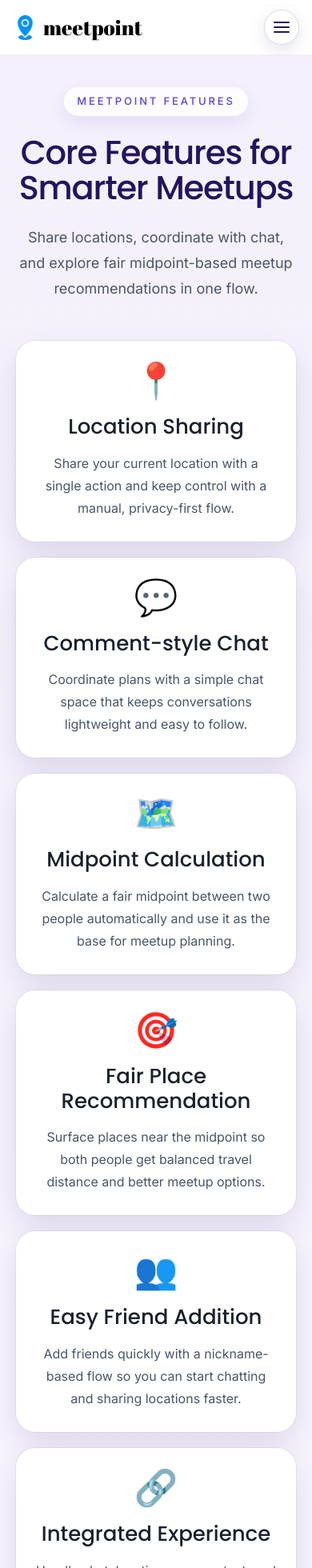
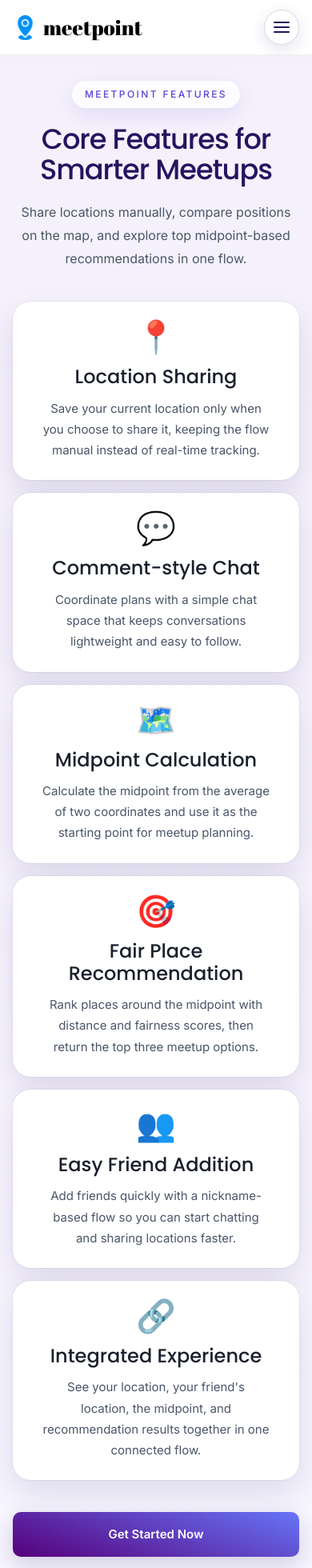
Before and after one commit to sungeun15/meetpoint, a Next.js app: page /features in a window 390 px wide. Shown: the top 1960 px of the page at 80% size. Built offline with nearby package versions, Linux system fonts and the light colour scheme.

Commit message:
feat: refine features page copy and responsive spacing

```diff
--- a/app/features/page.tsx
+++ b/app/features/page.tsx
@@ -17,7 +17,7 @@ const featureCards = [
         icon: "📍",
         title: "Location Sharing",
         description:
-            "Share your current location with a single action and keep control with a manual, privacy-first flow.",
+            "Save your current location only when you choose to share it, keeping the flow manual instead of real-time tracking.",
     },
     {
         icon: "💬",
@@ -29,13 +29,13 @@ const featureCards = [
         icon: "🗺️",
         title: "Midpoint Calculation",
         description:
-            "Calculate a fair midpoint between two people automatically and use it as the base for meetup planning.",
+            "Calculate the midpoint from the average of two coordinates and use it as the starting point for meetup planning.",
     },
     {
         icon: "🎯",
         title: "Fair Place Recommendation",
         description:
-            "Surface places near the midpoint so both people get balanced travel distance and better meetup options.",
+            "Rank places around the midpoint with distance and fairness scores, then return the top three meetup options.",
     },
     {
         icon: "👥",
@@ -47,7 +47,7 @@ const featureCards = [
         icon: "🔗",
         title: "Integrated Experience",
         description:
-            "Handle chat, location, map context, and recommendation flow in one connected MeetPoint experience.",
+            "See your location, your friend's location, the midpoint, and recommendation results together in one connected flow.",
     },
 ];
 
@@ -61,15 +61,15 @@ function FeatureCard({
     description: string;
 }) {
     return (
-        <article className="flex h-full flex-col rounded-[24px] bg-white px-6 py-7 text-center shadow-[0px_16px_40px_rgba(36,20,95,0.12)] ring-1 ring-black/5 transition-transform duration-200 hover:-translate-y-1 sm:px-7 sm:py-8 lg:px-8 lg:py-9">
-            <div className="text-[44px] leading-none sm:text-[48px]">{icon}</div>
+        <article className="flex h-full flex-col items-center rounded-[22px] bg-white px-5 py-6 text-center shadow-[0px_16px_40px_rgba(36,20,95,0.12)] ring-1 ring-black/5 transition-transform duration-200 hover:-translate-y-1 sm:rounded-[24px] sm:px-7 sm:py-8 lg:px-8 lg:py-9">
+            <div className="text-[40px] leading-none sm:text-[46px] lg:text-[48px]">{icon}</div>
             <h2
-                className={`${poppins.className} mt-5 text-[26px] leading-[1.18] text-[#1a202c] sm:text-[28px]`}
+                className={`${poppins.className} mt-4 text-[24px] leading-[1.18] text-[#1a202c] sm:mt-5 sm:text-[27px] lg:text-[28px]`}
             >
                 {title}
             </h2>
             <p
-                className={`${inter.className} mt-4 text-[16px] leading-[1.75] text-[#4a5568] sm:text-[17px] lg:text-[18px]`}
+                className={`${inter.className} mt-3 max-w-[30ch] text-[15px] leading-[1.75] text-[#4a5568] sm:mt-4 sm:max-w-none sm:text-[16px] lg:text-[18px]`}
             >
                 {description}
             </p>
@@ -80,26 +80,26 @@ function FeatureCard({
 export default function FeaturesPage() {
     return (
         <main className="flex-1 bg-[linear-gradient(180deg,rgba(243,238,251,0.84)_0%,rgba(230,221,255,0.28)_100%)] text-[#1a202c]">
-            <section className="mx-auto flex w-full max-w-[1440px] flex-col px-5 pb-16 pt-10 sm:px-8 sm:pb-20 sm:pt-14 md:px-10 md:pt-16 lg:px-8 lg:pb-24 lg:pt-20">
-                <div className="mx-auto flex max-w-[900px] flex-col items-center text-center">
+            <section className="mx-auto flex w-full max-w-[1440px] flex-col px-4 pb-14 pt-8 sm:px-8 sm:pb-20 sm:pt-14 md:px-10 md:pt-16 lg:px-8 lg:pb-24 lg:pt-20">
+                <div className="mx-auto flex max-w-[900px] flex-col items-center text-center sm:max-w-[820px]">
                     <p
-                        className={`${inter.className} rounded-full bg-white/80 px-4 py-2 text-[13px] font-medium uppercase tracking-[0.22em] text-[#5b43d6] shadow-[0px_8px_24px_rgba(91,67,214,0.12)] sm:text-[14px]`}
+                        className={`${inter.className} rounded-full bg-white/80 px-4 py-2 text-[12px] font-medium uppercase tracking-[0.2em] text-[#5b43d6] shadow-[0px_8px_24px_rgba(91,67,214,0.12)] sm:text-[14px]`}
                     >
                         MeetPoint Features
                     </p>
                     <h1
-                        className={`${poppins.className} mt-6 text-[clamp(2.6rem,8vw,4rem)] leading-[1.06] tracking-[-0.03em] text-[#24145f]`}
+                        className={`${poppins.className} mt-5 text-[clamp(2.2rem,9vw,4rem)] leading-[1.08] tracking-[-0.03em] text-[#24145f] sm:mt-6`}
                     >
                         Core Features for Smarter Meetups
                     </h1>
                     <p
-                        className={`${inter.className} mt-6 max-w-[760px] text-[18px] leading-[1.8] text-[#4a5568] sm:text-[20px] lg:text-[22px]`}
+                        className={`${inter.className} mt-5 max-w-[44rem] text-[16px] leading-[1.8] text-[#4a5568] sm:mt-6 sm:text-[19px] lg:text-[22px]`}
                     >
-                        Share locations, coordinate with chat, and explore fair midpoint-based meetup recommendations in one flow.
+                        Share locations manually, compare positions on the map, and explore top midpoint-based recommendations in one flow.
                     </p>
                 </div>
 
-                <div className="mt-12 grid gap-5 sm:mt-14 sm:grid-cols-2 sm:gap-6 xl:grid-cols-3 xl:gap-8">
+                <div className="mt-10 grid gap-4 sm:mt-14 sm:grid-cols-2 sm:gap-6 xl:grid-cols-3 xl:gap-8">
                     {featureCards.map((featureCard) => (
                         <FeatureCard
                             key={featureCard.title}
@@ -110,10 +110,10 @@ export default function FeaturesPage() {
                     ))}
                 </div>
 
-                <div className="mt-12 flex justify-center sm:mt-14 lg:mt-16">
+                <div className="mt-10 flex justify-center sm:mt-14 lg:mt-16">
                     <GradientActionLink
                         href="/signup"
-                        className={`${inter.className} inline-flex min-h-[56px] w-full cursor-pointer items-center justify-center rounded-[10px] px-8 py-4 text-[15px] font-semibold text-[#fafafa] shadow-[0px_10px_28px_rgba(36,20,95,0.18)] transition-transform hover:-translate-y-0.5 sm:w-auto sm:min-w-[240px] sm:text-[16px]`}
+                        className={`${inter.className} inline-flex min-h-[56px] w-full cursor-pointer items-center justify-center rounded-[10px] px-6 py-4 text-[15px] font-semibold text-[#fafafa] shadow-[0px_10px_28px_rgba(36,20,95,0.18)] transition-transform hover:-translate-y-0.5 sm:w-auto sm:min-w-[240px] sm:px-8 sm:text-[16px]`}
                     >
                         Get Started Now
                     </GradientActionLink>
```
